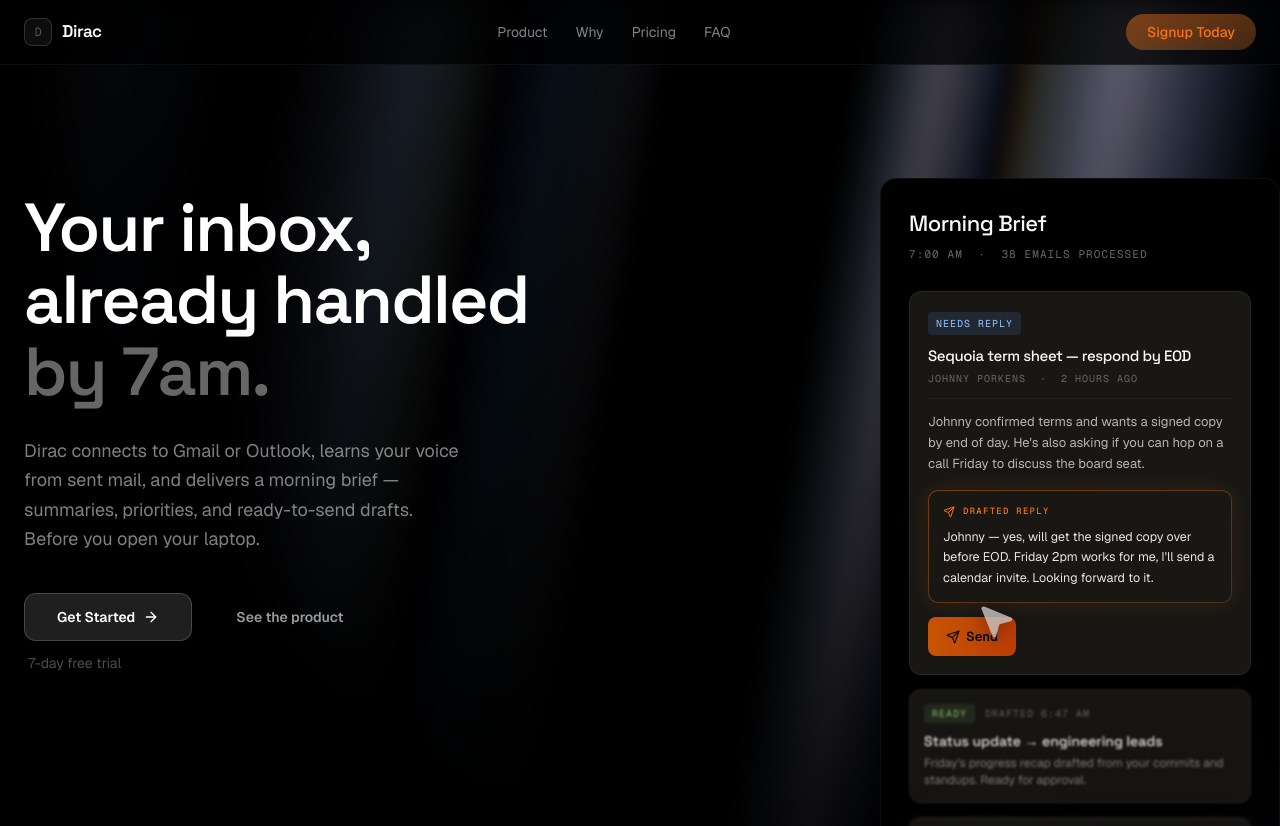
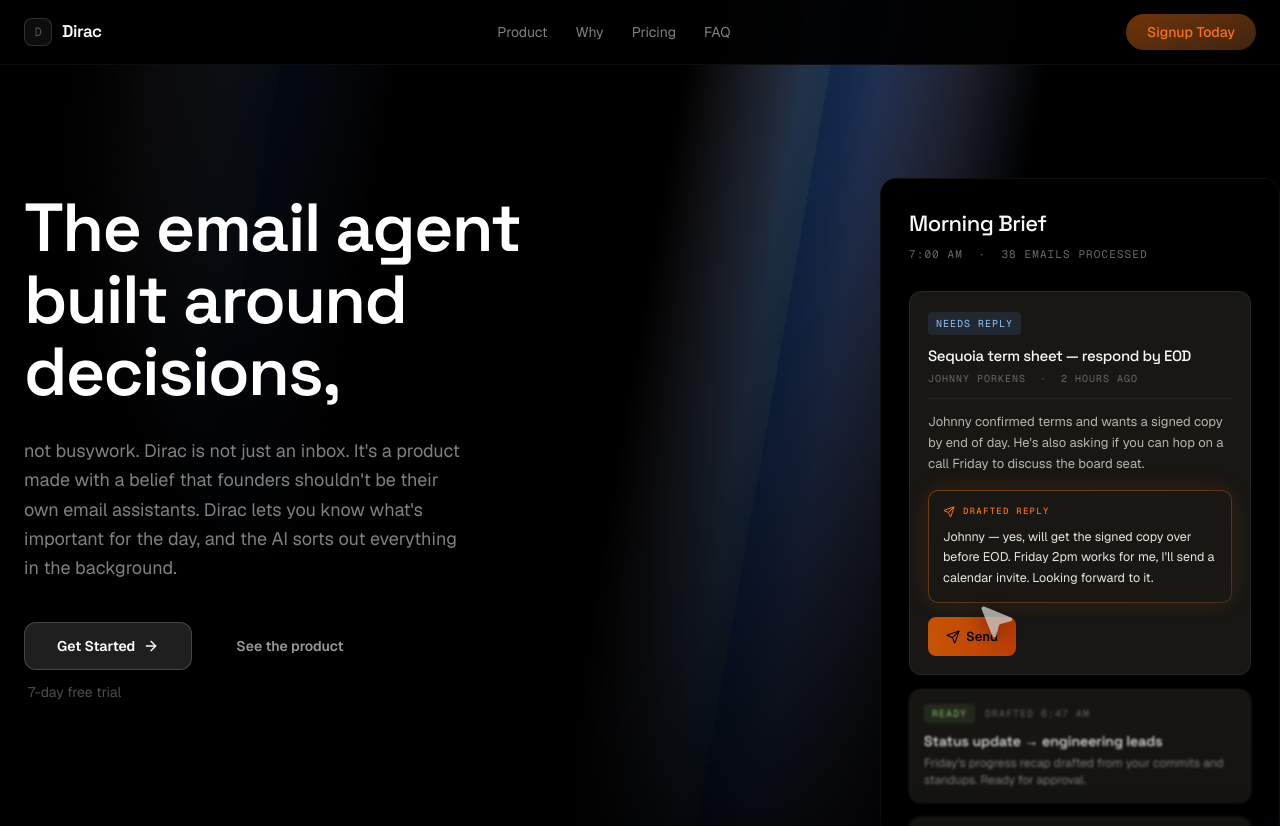
Before and after one commit to Dirac-app/Landing, a Next.js app: page / in a window 1280 px wide. Shown: the top 826 px of the page. Built offline with nearby package versions, Linux system fonts and the light colour scheme.

Commit message:
Testimonials 2

```diff
--- a/app/globals.css
+++ b/app/globals.css
@@ -73,9 +73,14 @@
 
 html {
   background-color: #000000;
-  scroll-behavior: smooth;
   overflow-x: hidden;
   max-width: 100%;
+}
+
+@media (prefers-reduced-motion: no-preference) {
+  html {
+    scroll-behavior: smooth;
+  }
 }
 
 body {
@@ -86,6 +91,18 @@
   -moz-osx-font-smoothing: grayscale;
   overflow-x: hidden;
   max-width: 100%;
+}
+
+/* Fixed nav — solid bg instead of backdrop-blur (much cheaper while scrolling) */
+.nav-bar {
+  background: rgba(0, 0, 0, 0.94);
+  border-bottom: 1px solid rgba(255, 255, 255, 0.05);
+}
+
+/* Defer layout/paint for below-fold sections during scroll */
+main section:not(#hero) {
+  content-visibility: auto;
+  contain-intrinsic-size: auto 720px;
 }
 
 /* Gradient text */
@@ -329,8 +346,18 @@
   );
 }
 
-.why-us-carousel-track {
+.why-us-carousel-track--active {
   will-change: transform;
+}
+
+.aurora-layer--active {
+  animation: aurora 60s linear infinite;
+}
+
+@media (prefers-reduced-motion: reduce) {
+  .aurora-layer--active {
+    animation: none;
+  }
 }
 
 .why-us-slide {
--- a/components/sections/Hero.tsx
+++ b/components/sections/Hero.tsx
@@ -4,7 +4,10 @@
 
 export function Hero() {
   return (
-    <section className="relative min-h-screen flex items-center pt-16 bg-black overflow-x-hidden" id="hero">
+    <section
+      className="relative isolate min-h-screen flex items-center pt-16 bg-black overflow-x-hidden"
+      id="hero"
+    >
       <AuroraBackground variant="hero" />
       <div className="relative z-10 max-w-7xl mx-auto px-6 w-full py-24 md:py-32">
         <div className="grid md:grid-cols-2 gap-12 md:gap-16 lg:gap-20 items-start">
@@ -14,17 +17,14 @@
               className="text-4xl sm:text-5xl md:text-6xl lg:text-[68px] font-semibold tracking-tight text-white leading-[1.06] mb-7"
               style={{ fontFamily: "var(--font-space-grotesk)" }}
             >
-              Your inbox,
-              <br />
-              already handled
-              <br />
-              <span className="text-white/40">by 7am.</span>
+              The email agent built around decisions,
             </h1>
 
             <p className="text-white/50 text-lg leading-relaxed mb-10 max-w-[440px]">
-              Dirac connects to Gmail or Outlook, learns your voice from sent
-              mail, and delivers a morning brief — summaries, priorities, and
-              ready-to-send drafts. Before you open your laptop.
+              not busywork. Dirac is not just an inbox. It&apos;s a product made with a
+              belief that founders shouldn&apos;t be their own email assistants. Dirac
+              lets you know what&apos;s important for the day, and the AI sorts out
+              everything in the background.
             </p>
 
             <StartTrialCta />
--- a/components/sections/Nav.tsx
+++ b/components/sections/Nav.tsx
@@ -15,15 +15,7 @@
   const [mobileOpen, setMobileOpen] = useState(false);
 
   return (
-    <nav
-      className="fixed top-0 left-0 right-0 z-50"
-      style={{
-        background: "rgba(0,0,0,0.72)",
-        backdropFilter: "blur(12px)",
-        WebkitBackdropFilter: "blur(12px)",
-        borderBottom: "1px solid rgba(255,255,255,0.05)",
-      }}
-    >
+    <nav className="nav-bar fixed top-0 left-0 right-0 z-50">
       <div className="max-w-7xl mx-auto px-6 h-16 flex items-center justify-between">
         <a href="/" className="flex items-center gap-2.5 group">
           <div
--- a/components/ui/aurora-background.tsx
+++ b/components/ui/aurora-background.tsx
@@ -1,6 +1,7 @@
 "use client";
 
 import { cn } from "@/lib/utils";
+import { useInView } from "@/hooks/use-in-view";
 import React from "react";
 
 type AuroraBackgroundProps = React.HTMLProps<HTMLDivElement> & {
@@ -21,8 +22,11 @@
   variant = "full",
   ...props
 }: AuroraBackgroundProps) {
+  const { ref, inView } = useInView<HTMLDivElement>({ rootMargin: "120px" });
+
   return (
     <div
+      ref={ref}
       className={cn("absolute inset-0 overflow-hidden pointer-events-none", className)}
       style={{ zIndex: 0, ...(variant === "hero" ? heroMask : undefined) }}
       aria-hidden
@@ -37,13 +41,10 @@
             [background-image:var(--dark-gradient),var(--aurora)]
             [background-size:300%,_200%]
             [background-position:50%_50%,50%_50%]
-            filter blur-[10px]
-            after:content-[""] after:absolute after:inset-0
-            after:[background-image:var(--dark-gradient),var(--aurora)]
-            after:[background-size:200%,_100%]
-            after:animate-aurora after:mix-blend-difference
+            aurora-layer
             pointer-events-none
-            absolute inset-0 opacity-40 will-change-transform`,
+            absolute inset-0 opacity-40`,
+          inView && "aurora-layer--active",
           showRadialGradient &&
             `[mask-image:radial-gradient(ellipse_at_100%_0%,black_10%,var(--transparent)_70%)]`,
         )}
--- a/components/ui/glow-divider.tsx
+++ b/components/ui/glow-divider.tsx
@@ -1,7 +1,6 @@
 export function GlowDivider() {
   return (
     <div className="relative w-full" style={{ height: 32 }} aria-hidden>
-      {/* Outer soft glow — wide, very diffuse */}
       <div
         className="absolute left-0 right-0"
         style={{
@@ -9,11 +8,9 @@
           transform: "translateY(-50%)",
           height: 24,
           background:
-            "radial-gradient(ellipse 60% 100% at 50% 50%, rgba(255,255,255,0.07) 0%, transparent 100%)",
-          filter: "blur(6px)",
+            "radial-gradient(ellipse 60% 100% at 50% 50%, rgba(255,255,255,0.05) 0%, transparent 70%)",
         }}
       />
-      {/* Mid glow — tighter, more visible */}
       <div
         className="absolute left-0 right-0"
         style={{
@@ -21,11 +18,9 @@
           transform: "translateY(-50%)",
           height: 6,
           background:
-            "radial-gradient(ellipse 45% 100% at 50% 50%, rgba(255,255,255,0.18) 0%, transparent 100%)",
-          filter: "blur(3px)",
+            "radial-gradient(ellipse 45% 100% at 50% 50%, rgba(255,255,255,0.14) 0%, transparent 80%)",
         }}
       />
-      {/* The actual line */}
       <div
         className="absolute left-0 right-0"
         style={{
--- a/components/why-us/why-us-carousel.tsx
+++ b/components/why-us/why-us-carousel.tsx
@@ -1,6 +1,7 @@
 "use client";
 
 import { useCallback, useEffect, useRef, useState } from "react";
+import { useInView } from "@/hooks/use-in-view";
 import { whyUsSlides, type BodyPart } from "@/components/why-us/slides";
 
 const titleFont = { fontFamily: "var(--font-space-grotesk)" };
@@ -34,7 +35,7 @@
   icon: Icon,
 }: (typeof whyUsSlides)[number]) {
   return (
-    <article className="why-us-slide group/slide relative z-10 flex flex-col overflow-hidden rounded-xl border border-white/[0.08] bg-white/[0.025] p-6 backdrop-blur-md will-change-transform hover:border-white/[0.14] md:p-7">
+    <article className="why-us-slide group/slide relative z-10 flex flex-col overflow-hidden rounded-xl border border-white/[0.08] bg-[#0a0a0a] p-6 hover:border-white/[0.14] md:p-7">
       <div
         className="why-us-slide-sheen pointer-events-none absolute inset-0 bg-gradient-to-br from-white/[0.07] via-white/[0.02] to-transparent opacity-80"
         aria-hidden
@@ -57,6 +58,11 @@
 }
 
 export function WhyUsCarousel() {
+  const { ref: viewportRef, inView } = useInView<HTMLDivElement>({
+    rootMargin: "200px 0px",
+    threshold: 0,
+  });
+
   const trackRef = useRef<HTMLDivElement>(null);
   const offsetRef = useRef(0);
   const speedRef = useRef(0);
@@ -94,7 +100,14 @@
   }, []);
 
   useEffect(() => {
-    if (reducedMotion) return;
+    if (reducedMotion || !inView) {
+      if (rafRef.current !== null) {
+        cancelAnimationFrame(rafRef.current);
+        rafRef.current = null;
+      }
+      lastTimeRef.current = null;
+      return;
+    }
 
     measureAndSyncSpeed();
 
@@ -105,7 +118,8 @@
       const track = trackRef.current;
       const loopWidth = loopWidthRef.current;
 
-      if (track && loopWidth > 0 && lastTimeRef.current !== null) {
+      if (track && loopWidth > 0) {
+        if (lastTimeRef.current !== null) {
           const delta = time - lastTimeRef.current;
           speedRef.current +=
             (targetSpeedRef.current - speedRef.current) * SPEED_LERP;
@@ -117,8 +131,9 @@
 
           track.style.transform = `translate3d(${-offsetRef.current}px, 0, 0)`;
         }
+        lastTimeRef.current = time;
+      }
 
-      lastTimeRef.current = time;
       rafRef.current = requestAnimationFrame(tick);
     };
 
@@ -128,10 +143,11 @@
       window.removeEventListener("resize", onResize);
       if (rafRef.current !== null) {
         cancelAnimationFrame(rafRef.current);
+        rafRef.current = null;
       }
       lastTimeRef.current = null;
     };
-  }, [measureAndSyncSpeed, reducedMotion]);
+  }, [inView, measureAndSyncSpeed, reducedMotion]);
 
   const handlePointerEnter = () => {
     hoveredRef.current = true;
@@ -158,13 +174,19 @@
   }
 
   return (
-    <div className="relative left-1/2 w-screen max-w-[100vw] -translate-x-1/2">
+    <div
+      ref={viewportRef}
+      className="relative left-1/2 w-screen max-w-[100vw] -translate-x-1/2"
+    >
       <div
         className="why-us-carousel-mask overflow-x-hidden overflow-y-visible px-6 py-4"
         onPointerEnter={handlePointerEnter}
         onPointerLeave={handlePointerLeave}
       >
-        <div ref={trackRef} className="why-us-carousel-track flex w-max items-stretch gap-5">
+        <div
+          ref={trackRef}
+          className={`why-us-carousel-track flex w-max items-stretch gap-5${inView ? " why-us-carousel-track--active" : ""}`}
+        >
           {loopSlides.map((slide, index) => (
             <WhyUsSlideCard key={`${slide.title}-${index}`} {...slide} />
           ))}
--- /dev/null
+++ b/hooks/use-in-view.ts
@@ -0,0 +1,32 @@
+"use client";
+
+import { useEffect, useRef, useState } from "react";
+
+type UseInViewOptions = {
+  rootMargin?: string;
+  threshold?: number;
+};
+
+/** True when the element intersects the viewport (with optional margin). */
+export function useInView<T extends Element>({
+  rootMargin = "0px",
+  threshold = 0,
+}: UseInViewOptions = {}) {
+  const ref = useRef<T>(null);
+  const [inView, setInView] = useState(false);
+
+  useEffect(() => {
+    const node = ref.current;
+    if (!node) return;
+
+    const observer = new IntersectionObserver(
+      ([entry]) => setInView(entry.isIntersecting),
+      { rootMargin, threshold },
+    );
+
+    observer.observe(node);
+    return () => observer.disconnect();
+  }, [rootMargin, threshold]);
+
+  return { ref, inView };
+}
```
Lines whose indentation alone changed are shown as unchanged.
